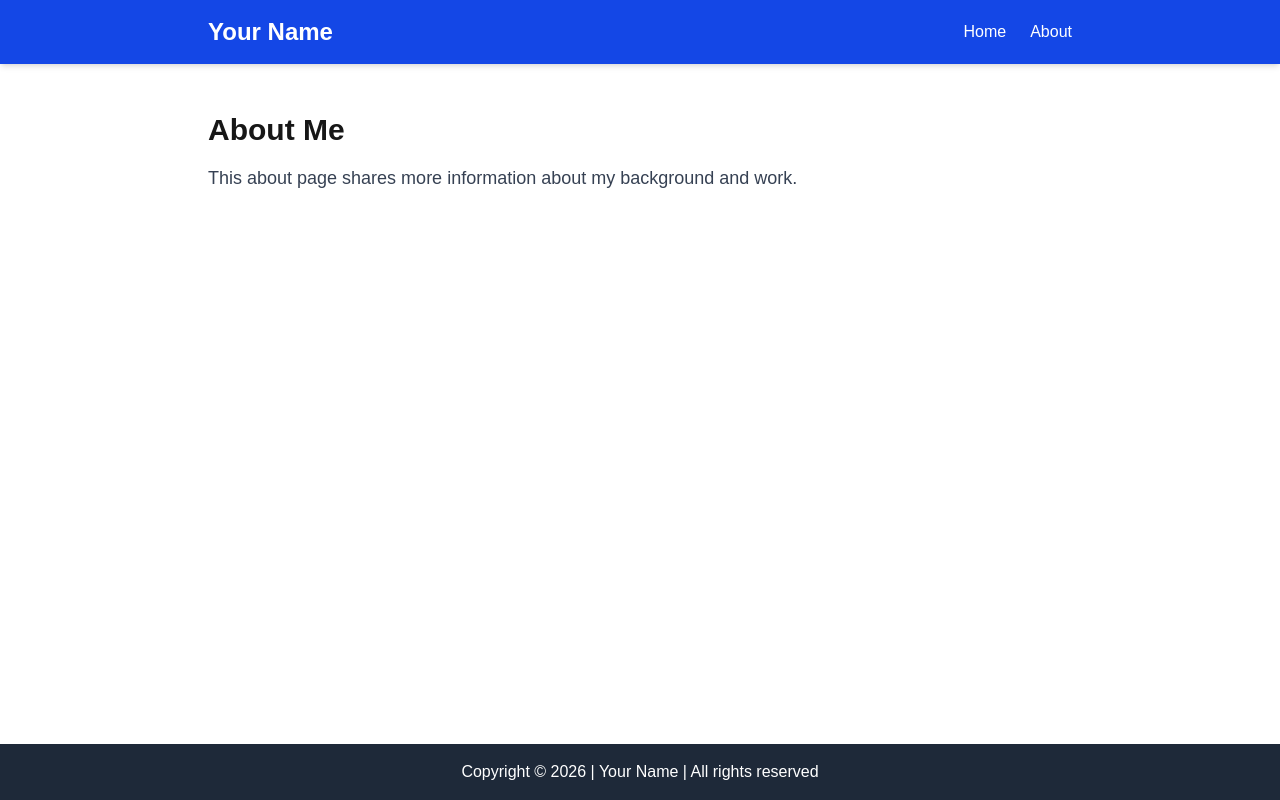
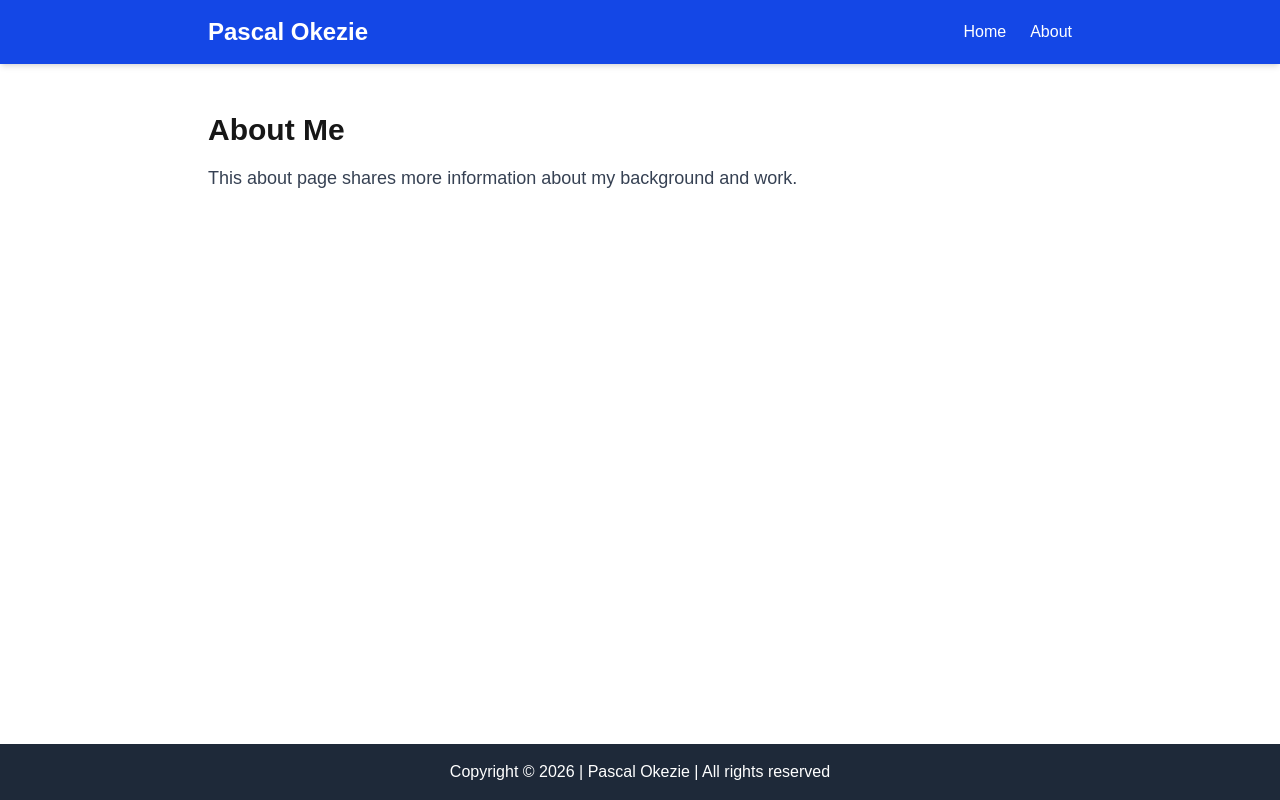
Before and after one commit to Gennecis/wdd430-portfolio, a Next.js app: page /about in a window 1280 px wide. Built offline with nearby package versions, Linux system fonts and the light colour scheme.

Commit message:
Add name to Header and Footer

```diff
--- a/components/Footer.tsx
+++ b/components/Footer.tsx
@@ -7,7 +7,7 @@ export default async function Footer() {
   return (
     <footer className="bg-gray-800 text-white py-4 mt-12">
       <div className="container mx-auto text-center px-4">
-        <p>Copyright &copy; {new Date().getFullYear()} | Your Name | All rights reserved</p>
+        <p>Copyright &copy; {new Date().getFullYear()} | Pascal Okezie | All rights reserved</p>
       </div>
     </footer>
   );
--- a/components/Header.tsx
+++ b/components/Header.tsx
@@ -4,7 +4,7 @@ export default function Header() {
   return (
     <header className="bg-blue-700 text-white py-4 shadow-md">
       <nav className="max-w-4xl mx-auto px-4 flex justify-between items-center">
-        <div id="header-title" className="text-2xl font-bold">Your Name</div>
+        <div id="header-title" className="text-2xl font-bold">Pascal Okezie</div>
         <ul className="flex gap-6">
           <li><Link href="/" className="hover:underline">Home</Link></li>
           <li><Link href="/about" className="hover:underline">About</Link></li>
```
